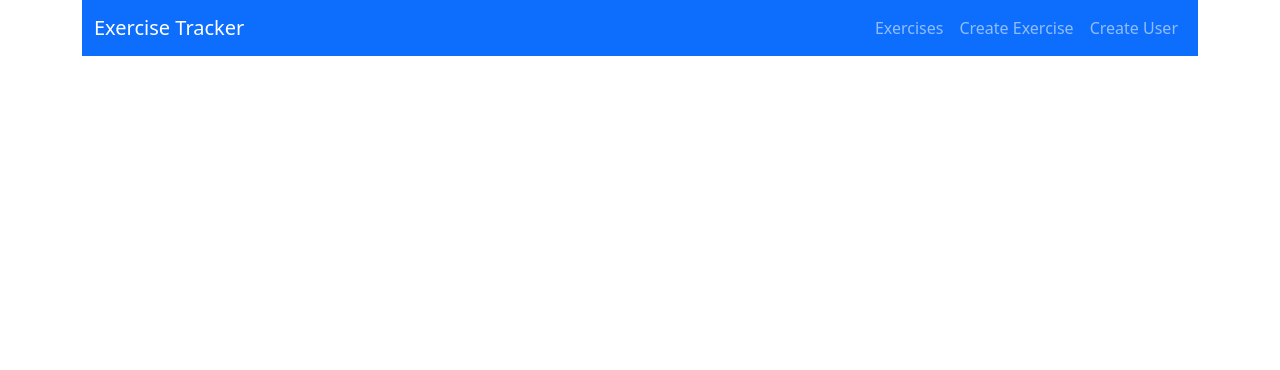
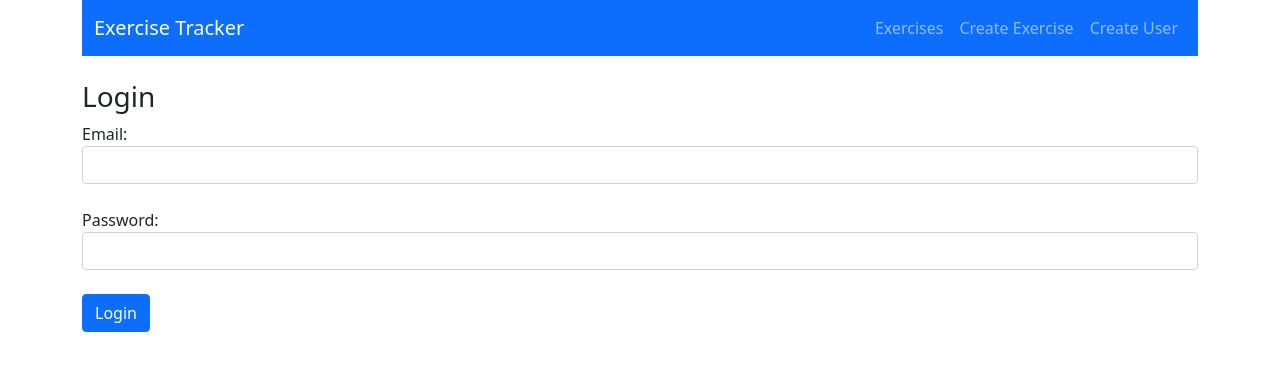
Before and after one commit to Bigjames728/exercise-tracker, a React (Create React App) app in the folder client/: page /login in a window 1280 px wide. Shown: the top 370 px of the page. Built offline with nearby package versions, Linux system fonts and the light colour scheme.

Commit message:
Added Login component back in

```diff
--- a/client/src/App.js
+++ b/client/src/App.js
@@ -7,6 +7,7 @@ import ExercisesList from './components/exercises-list';
 import EditExercise from './components/edit-exercise';
 import CreateExercise from './components/create-exercise';
 import CreateUser from './components/create-user';
+import Login from './components/Login';
 
 function App() {
   return (
@@ -14,6 +15,7 @@ function App() {
       <div className="container">
         <NavBar />
           <br/>
+            <Route path="/login" exact component={Login} />
             <Route path="/" exact component={ExercisesList} />
             <Route path="/edit/:id" exact component={EditExercise} />
             <Route path="/create" exact component={CreateExercise} />
--- /dev/null
+++ b/client/src/components/Login.js
@@ -0,0 +1,68 @@
+import React, { useState } from 'react'
+// import { useHistory } from 'react-router';
+
+export default function CreateUser() {
+
+    // let history = useHistory();
+
+    const [email, setEmail] = useState('');
+    const [password, setPassword] = useState('');
+
+    const onEmailChange = (e) => setEmail(e.target.value);
+    const onPasswordChange = (e) => setPassword(e.target.value);
+
+    const handleSubmit = e => {
+
+        e.preventDefault();
+
+        const loggedInUser = {
+            email,
+            password
+        }
+
+        console.log(loggedInUser);
+
+        const requestOptions = {
+          method: 'POST',
+          headers: { 'Content-Type': 'application/json' },
+          body: JSON.stringify(loggedInUser)
+        };
+        fetch('http://localhost:5000/users/login', requestOptions)
+          .then(response => response.json())
+          .then(res => console.log(res))
+          .catch(error => console.log("Error fetching and parsing data " + error))
+
+        // history.push('/');
+      }
+
+    return (
+        <div>
+            <h3>Login</h3>
+            <form onSubmit={handleSubmit}>
+                <div className="form-group">
+                <label>Email: </label>
+                <input  type="email"
+                    required
+                    className="form-control"
+                    value={email}
+                    onChange={onEmailChange}
+                    />
+                </div>
+                <br />
+                <div className="form-group">
+                <label>Password: </label>
+                <input  type="password"
+                    required
+                    className="form-control"
+                    value={password}
+                    onChange={onPasswordChange}
+                    />
+                </div>
+                <br />
+                <div className="form-group">
+                <input type="submit" value="Login" className="btn btn-primary" />
+                </div>
+            </form>
+        </div>
+    )
+}
```
